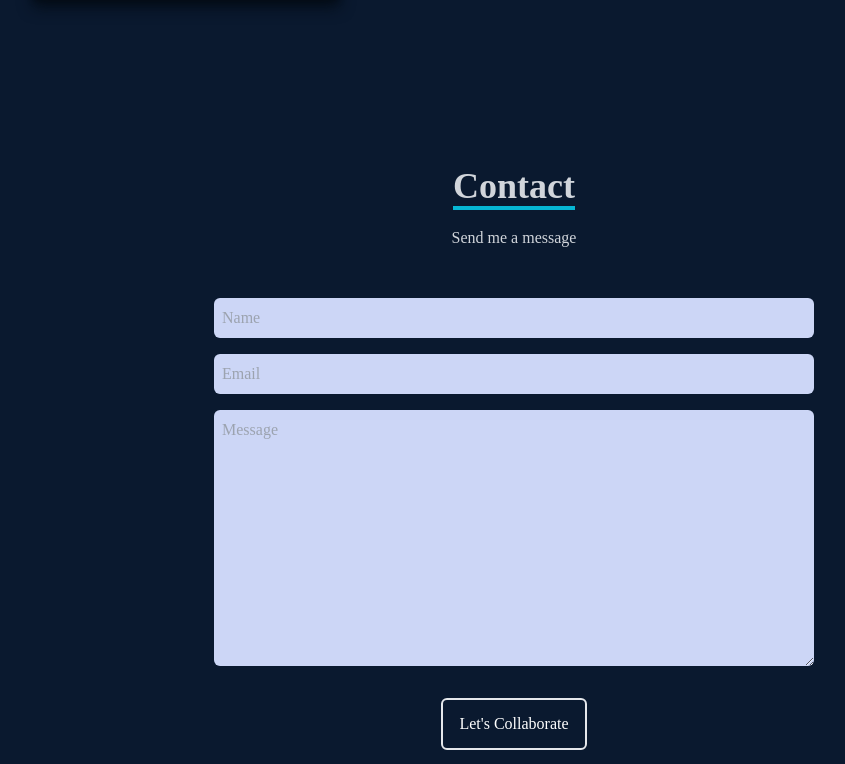
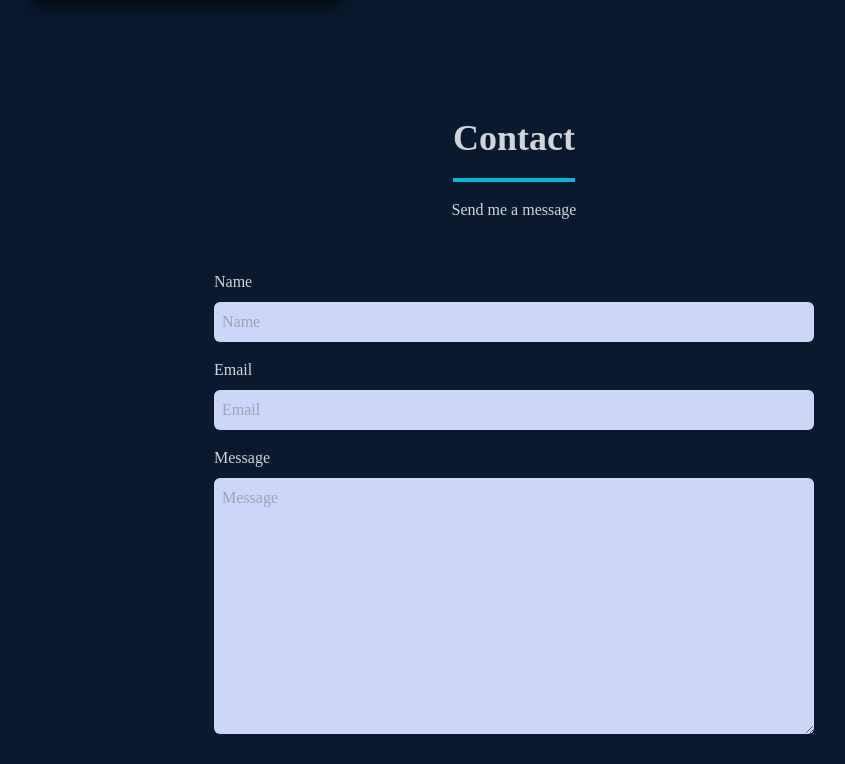
Before and after one commit to sabbatj/react-portfolio-js, a React (Create React App) app: page / in a window 1280 px wide. Shown: the part 3126-3890 px from the top of the page, without its empty margins (126-971 px from the left). Built offline with nearby package versions, Linux system fonts and the light colour scheme.

Commit message:
Update contact.screen.tsx

```diff
--- a/src/screens/contact/contact.screen.tsx
+++ b/src/screens/contact/contact.screen.tsx
@@ -1,18 +1,101 @@
+import React, { useState, FormEvent } from 'react';
 
 const Contact = () => {
+  const [name, setName] = useState('');
+  const [email, setEmail] = useState('');
+  const [message, setMessage] = useState('');
+  const [status, setStatus] = useState('');
+
+  const handleSubmit = async (e: FormEvent<HTMLFormElement>) => {
+    e.preventDefault();
+
+    if (!name || !email || !message) {
+      setStatus('missingBlock');
+      return;
+    }
+
+    setStatus('sending');
+
+    // Send form data to your endpoint or Formspree
+    // Replace 'YOUR_FORMSPREE_ENDPOINT' with your actual endpoint
+    try {
+      const response = await fetch('YOUR_FORMSPREE_ENDPOINT', {
+        method: 'POST',
+        headers: {
+          'Content-Type': 'application/json',
+        },
+        body: JSON.stringify({
+          name,
+          email,
+          message,
+        }),
+      });
+
+      if (response.ok) {
+        setStatus('success');
+        setName('');
+        setEmail('');
+        setMessage('');
+      } else {
+        setStatus('error');
+      }
+    } catch (error) {
+      setStatus('error');
+    }
+  };
+
   return (
-    <div data-name='contact' className='w-full h-screen  bg-[#0a192f] flex justify-center items-center p-4'>
+    <div className='w-full h-screen bg-[#0a192f] flex justify-center items-center p-4'>
       <div className='flex flex-col max-w-[600px] w-full'>
         <div className='pb-8 flex flex-col justify-center w-full h-full items-center'>
-          <p className='text-4xl font-bold inline border-b-4 border-cyan-500 text-gray-300'>Contact</p>
+          <h1 className='text-4xl font-bold inline border-b-4 border-cyan-500 text-gray-300 pb-5 pt-5'>Contact</h1>
           <p className='text-gray-300 py-4'>Send me a message</p>
         </div>
-        <input className='bg-[#ccd6f6] p-2 rounded-md' type="text" placeholder='Name' name='name' />
-        <input className='my-4 p-2 bg-[#ccd6f6] rounded-md' type="email" placeholder='Email' name='email' />
-        <textarea className='bg-[#ccd6f6] p-2 rounded-md' name="message" rows={10} placeholder='Message'></textarea>
-        <button className='text-white border-2 hover:bg-cyan-500 hover:border-cyan-500 px-4 py-3 my-8 mx-auto flex items-center rounded-md'>Let's Collaborate</button>
+        <form onSubmit={handleSubmit}>
+          <div className='flex flex-col'>
+            <label className='text-gray-300 mb-2'>Name</label>
+            <input
+              className='bg-[#ccd6f6] p-2 rounded-md'
+              type='text'
+              placeholder='Name'
+              name='name'
+              value={name}
+              onChange={(e) => setName(e.target.value)}
+            />
+          </div>
+          <div className='flex flex-col mt-4'>
+            <label className='text-gray-300 mb-2'>Email</label>
+            <input
+              className='bg-[#ccd6f6] p-2 rounded-md'
+              type='email'
+              placeholder='Email'
+              name='email'
+              value={email}
+              onChange={(e) => setEmail(e.target.value)}
+            />
+          </div>
+          <div className='flex flex-col mt-4'>
+            <label className='text-gray-300 mb-2'>Message</label>
+            <textarea
+              className='bg-[#ccd6f6] p-2 rounded-md'
+              name='message'
+              rows={10}
+              placeholder='Message'
+              value={message}
+              onChange={(e) => setMessage(e.target.value)}
+            ></textarea>
+          </div>
+          {status === 'missingBlock' && <p className='text-red-500'>Please fill in all fields.</p>}
+          {status === 'sending' && <p className='text-yellow-500'>Sending message...</p>}
+          {status === 'success' && <p className='text-green-500'>Thank you! We will get back to you soon.</p>}
+          {status === 'error' && <p className='text-red-500'>An error occurred. Please try again later.</p>}
+          <button type='submit' className='text-white border-2 hover:bg-cyan-500 hover:border-cyan-500 px-4 py-3 my-8 mx-auto flex items-center rounded-md'>
+            Let's Collaborate
+          </button>
+        </form>
       </div>
     </div>
   );
 };
+
 export default Contact;
```
